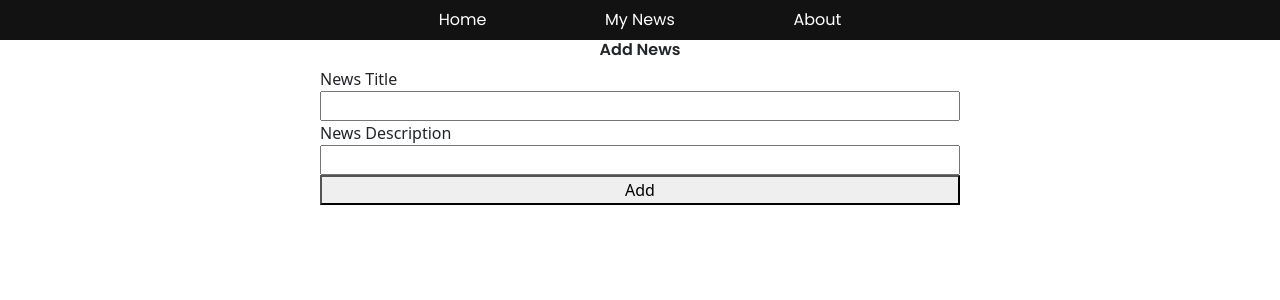
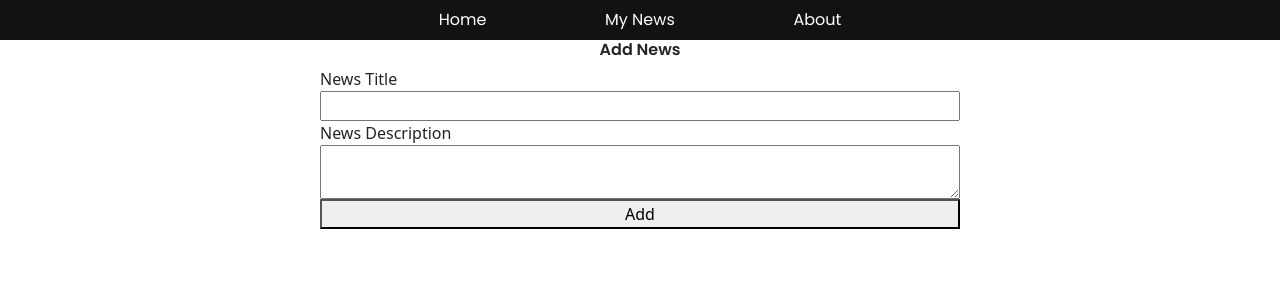
Before and after one commit to ahany42/AngularNewsPage, an Angular app in the folder angular-news/: page /addnews in a window 1280 px wide. Shown: the top 300 px of the page. Built offline with nearby package versions, Linux system fonts and the light colour scheme; no server answers.

Commit message:
input Changed to textarea

```diff
--- a/angular-news/src/app/Components/add-news/add-news.component.html
+++ b/angular-news/src/app/Components/add-news/add-news.component.html
@@ -5,7 +5,7 @@
         <label for="NewsTitle">News Title</label>
         <input #NewsTitle id="NewsTitle" required >
         <label for="NewsDescription">News Description</label>
-        <input #NewsDescription id="NewsDescription" required>
+        <textarea #NewsDescription id="NewsDescription" required></textarea>
         <button (click)="AddNews(NewsTitle,NewsDescription)" >Add</button>
     </div>
 </div>
--- a/angular-news/src/app/Components/add-news/add-news.component.ts
+++ b/angular-news/src/app/Components/add-news/add-news.component.ts
@@ -19,7 +19,7 @@ export class AddNewsComponent {
   newsTitle: string = '';
   newsDescription: string = '';
   constructor(private http: HttpClient,private router:Router) {}
-  AddNews(NewsTitle:HTMLInputElement,NewsDescription:HTMLInputElement) {
+  AddNews(NewsTitle:HTMLInputElement,NewsDescription:HTMLTextAreaElement) {
     if(NewsTitle.value && NewsDescription.value){
       const newNews = {
         id:Date.now(),
```
